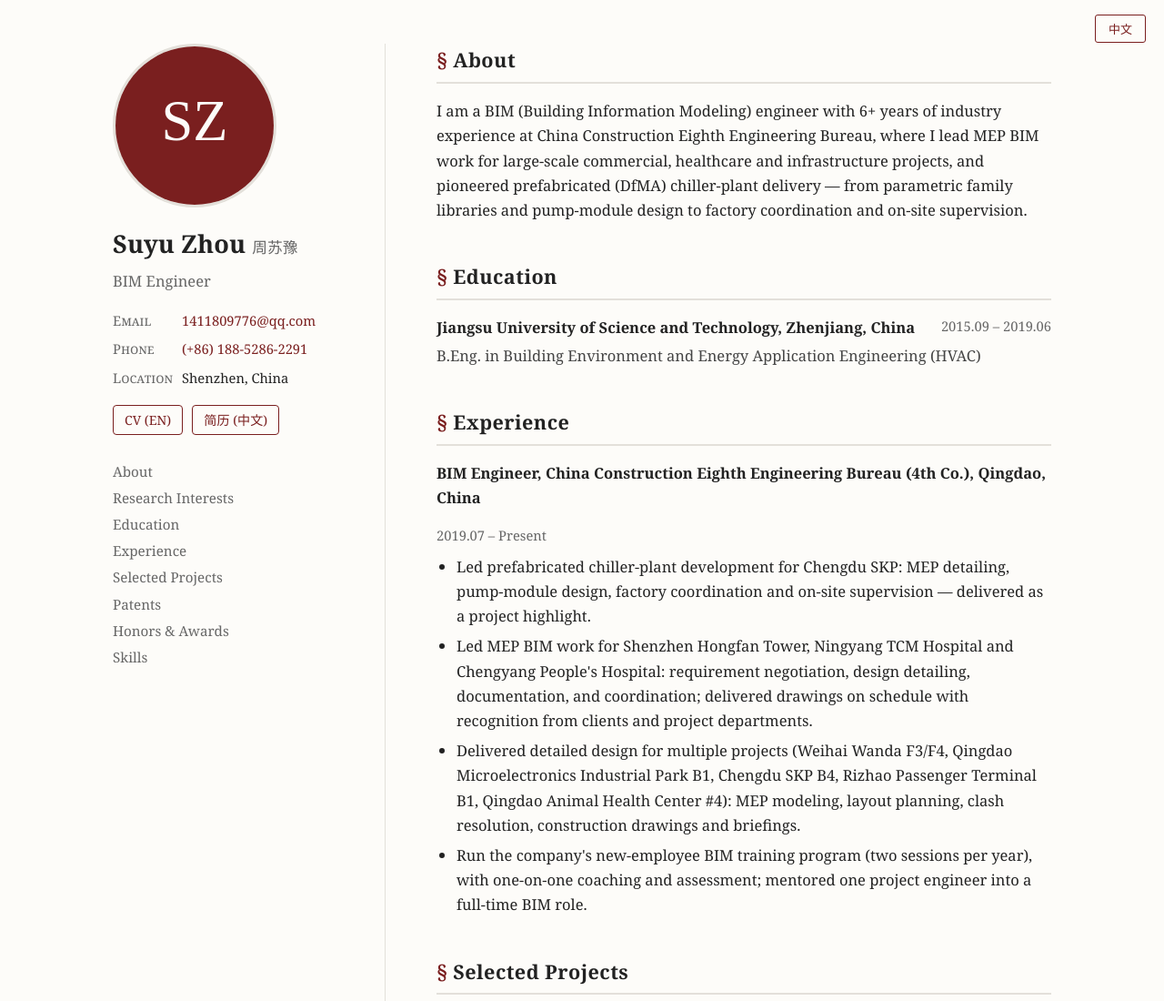
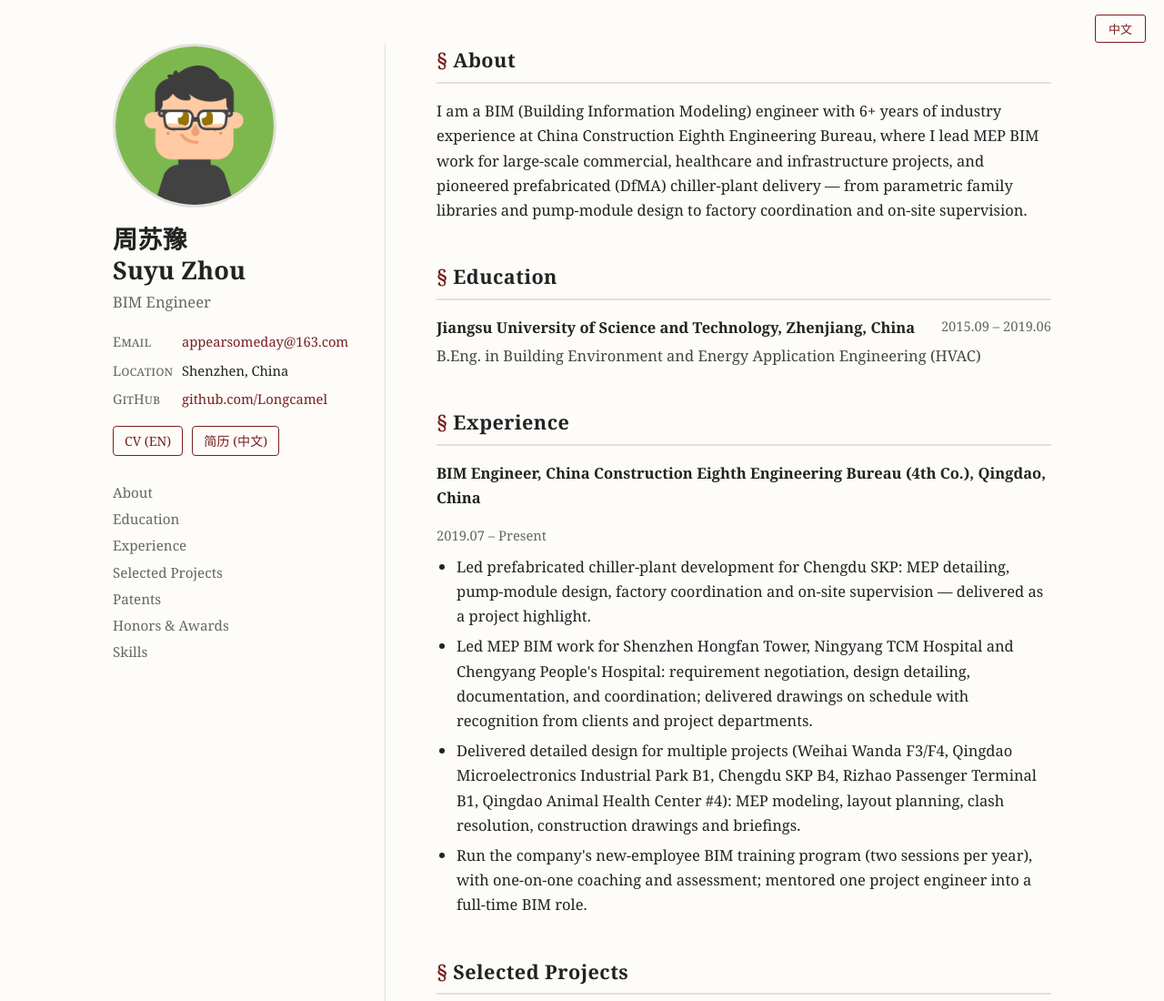
Before and after one commit to Longcamel/Longcamel.github.io, a plain HTML site: page index.html in a window 1280 px wide. Shown: the top 1100 px of the page at 91% size. Drawn offline with Linux system fonts and the light colour scheme.

Commit message:
Name: Chinese on top, English below, same size

```diff
--- a/index.html
+++ b/index.html
@@ -16,21 +16,21 @@
 
     <!-- ============ SIDEBAR ============ -->
     <aside class="sidebar">
-      <img class="avatar" src="assets/avatar.svg" alt="Photo of Suyu Zhou">
+      <img class="avatar" src="assets/test.jpeg" alt="Photo of Suyu Zhou">
       <!-- TODO: replace assets/avatar.svg with your real photo, e.g. assets/photo.jpg -->
-      <h1 class="name">Suyu Zhou <span class="zh">周苏豫</span></h1>
+      <h1 class="name"><span class="zh-name">周苏豫</span><span class="en-name">Suyu Zhou</span></h1>
       <p class="tagline"><span class="le">BIM Engineer</span><span class="lz">BIM工程师</span></p>
 
       <ul class="contact">
         <li><span class="label le">Email</span><span class="label lz">邮箱</span><a
-            href="mailto:1411809776@qq.com">1411809776@qq.com</a></li>
-        <li><span class="label le">Phone</span><span class="label lz">电话</span><a href="tel:+8618852862291">(+86)
-            188-5286-2291</a></li>
+            href="mailto:appearsomeday@163.com">appearsomeday@163.com</a></li>
+        <!-- <li><span class="label le">Phone</span><span class="label lz">电话</span><a href="tel:+8618852862291">(+86)
+            188-5286-2291</a></li> -->
         <li><span class="label le">Location</span><span class="label lz">所在地</span><span class="le">Shenzhen,
             China</span><span class="lz">中国 深圳</span></li>
         <!-- TODO: uncomment and fill in your links -->
-        <!-- <li><span class="label">GitHub</span><a href="https://github.com/USERNAME">github.com/USERNAME</a></li>
-        <li><span class="label">Scholar</span><a href="https://scholar.google.com/citations?user=XXXX">Google
+        <li><span class="label">GitHub</span><a href="https://github.com/Longcamel">github.com/Longcamel</a></li>
+        <!-- <li><span class="label">Scholar</span><a href="https://scholar.google.com/citations?user=XXXX">Google
             Scholar</a></li>
         <li><span class="label">LinkedIn</span><a href="https://www.linkedin.com/in/XXXX">linkedin.com/in/XXXX</a></li> -->
 
@@ -43,7 +43,7 @@
 
       <nav class="nav">
         <a href="#about"><span class="le">About</span><span class="lz">简介</span></a>
-        <a href="#research"><span class="le">Research Interests</span><span class="lz">研究兴趣</span></a>
+        <!-- <a href="#research"><span class="le">Research Interests</span><span class="lz">研究兴趣</span></a> -->
         <a href="#education"><span class="le">Education</span><span class="lz">教育经历</span></a>
         <a href="#experience"><span class="le">Experience</span><span class="lz">工作经历</span></a>
         <a href="#projects"><span class="le">Selected Projects</span><span class="lz">代表项目</span></a>
--- a/style.css
+++ b/style.css
@@ -34,8 +34,10 @@
   border: 3px solid var(--line);
   display: block;
 }
-.name { font-size: 1.7rem; margin: 18px 0 4px; }
-.name .zh { font-size: 1.05rem; color: var(--muted); font-weight: normal; }
+.name { font-size: 1.7rem; margin: 18px 0 4px; line-height: 1.25; }
+.name span { display: block; }
+.name .zh-name { color: var(--ink); }
+.name .en-name { color: var(--ink); }
 .tagline { color: var(--muted); margin: 0 0 18px; }
 .contact { list-style: none; padding: 0; margin: 0 0 18px; font-size: 0.92rem; }
 .contact li { margin-bottom: 7px; }
```
Also changed, not shown: assets/avatar.svg (deleted), assets/test.jpeg (added), 2 other files.
